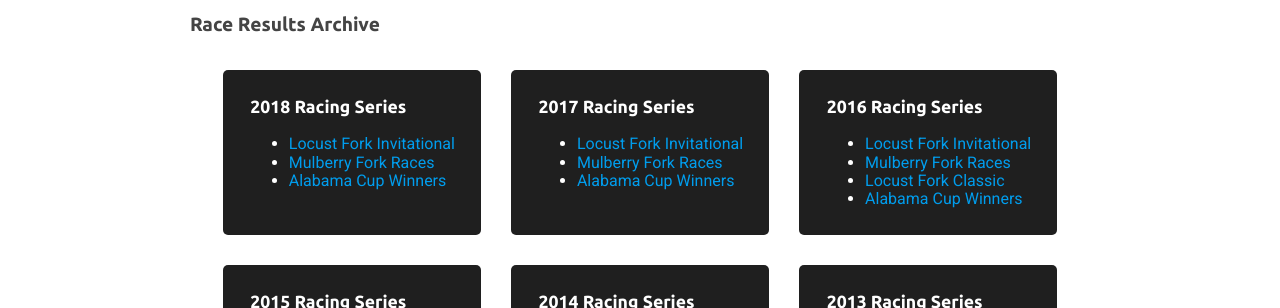
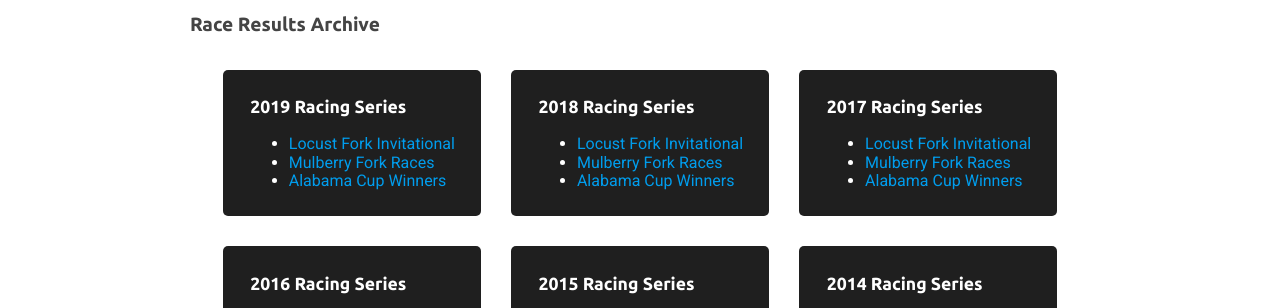
Before and after one commit to TodMcChesney/acra-website, a website: page src/results.html in a window 1280 px wide. Shown: the part 412-720 px from the top of the page. Drawn offline with Linux system fonts and the light colour scheme.

Commit message:
feat: Add results for 2019

```diff
--- a/src/results.html
+++ b/src/results.html
@@ -43,6 +43,14 @@
                 <p class="site-title">Alabama Cup Racing Series</p>
                 <h1>Race Results Archive</h1>
                 <div class="content-results">
+                    <div class="content-results-lists dark-box">
+                        <h2>2019 Racing Series</h2>
+                        <ul>
+                            <li><a href="/doc/race-results-2019/lfi-results-2019.pdf" target="_blank">Locust Fork Invitational</a></li>
+                            <li><a href="/doc/race-results-2019/mf-results-2019.pdf" target="_blank">Mulberry Fork Races</a></li>
+                            <li><a href="/doc/race-results-2019/cup-winners-2019.pdf" target="_blank">Alabama Cup Winners</a></li>
+                        </ul>
+                    </div>
                     <div class="content-results-lists dark-box">
                         <h2>2018 Racing Series</h2>
                         <ul>
```
Also changed, not shown: 3 other files.
